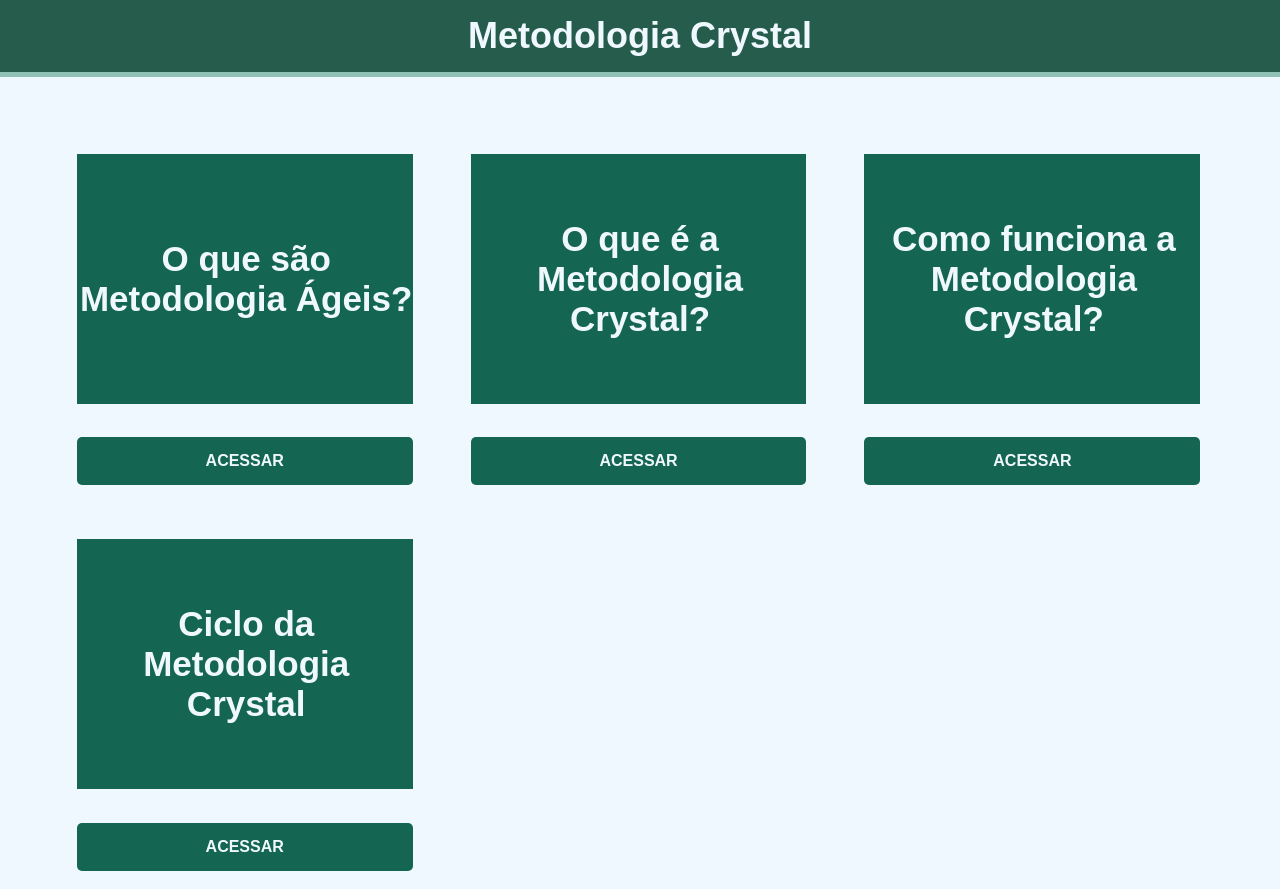
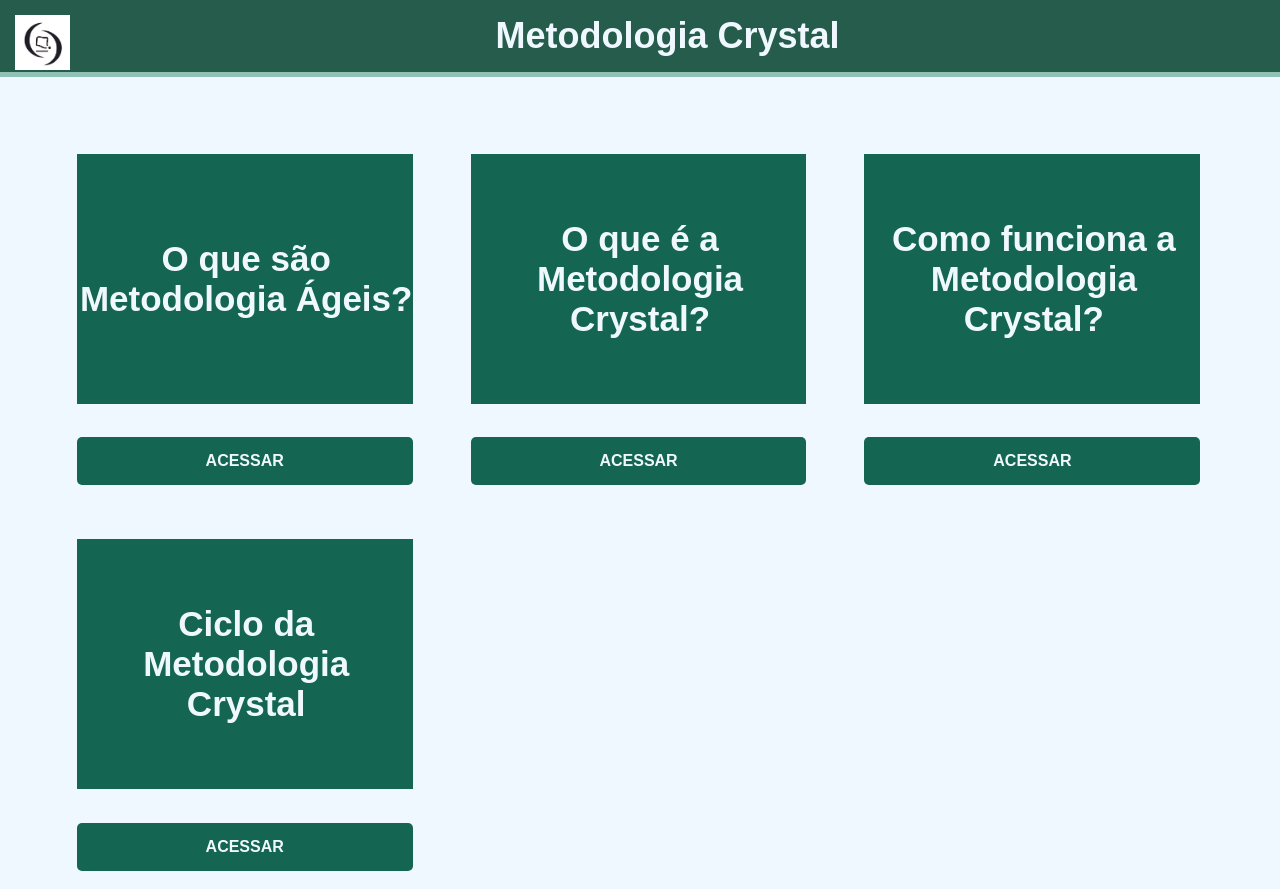
Before and after one commit to AS4delta/Metodologia_Crystal, a plain HTML site: page index.html in a window 1280 px wide. Shown: the top 889 px of the page. Drawn offline with Linux system fonts and the light colour scheme.

Commit message:
Remoção de imagens e adição da logo ADS

```diff
--- a/index.html
+++ b/index.html
@@ -8,7 +8,9 @@
 <body>
     <!--Cabecalho-->
     <header>
-        <h1>Metodologia Crystal</h1>
+
+        <h1><img src="images/logo ads.png" id="img-ads" align="left">Metodologia Crystal</h1>
+
     </header>
 
     <!--Grid de Info-->
--- a/styles/styles_home.css
+++ b/styles/styles_home.css
@@ -15,6 +15,10 @@ header {
     font-weight: bold;
     font-size: large;
     border-bottom: 5px solid #8FC1B5;
+}
+#img-ads{
+    width: 55px;
+    height: 55px;
 }
 
 /* Grid de INFO */
```
Also changed, not shown: images/logo unipar.png (deleted), images/titulo1.png (deleted), images/titulo2.png (deleted), images/titulo3.png (deleted), images/titulo4.png (deleted).
